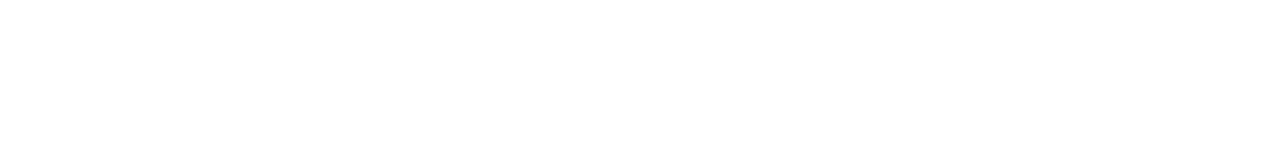
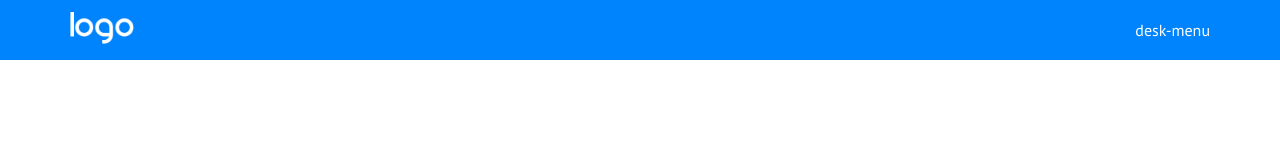
Before and after one commit to franciowel/htmlcss-responsive-layout, a plain HTML site: page index.html in a window 1280 px wide. Drawn offline with Linux system fonts and the light colour scheme.

Commit message:
creato header

```diff
--- a/css/style.css
+++ b/css/style.css
@@ -5,6 +5,71 @@
     box-sizing: border-box;
 }
 
+/* COMMONS */
 body{
     font-family: 'PT Sans', sans-serif;
 }
+
+.mobile-padding{
+    padding: 0 2rem;
+}
+
+.container{
+    max-width: 1140px;
+    margin: 0 auto;
+}
+
+.flexcontainer{
+    display: flex;
+}
+
+/* HEADER */
+header{
+    background-color: #0084fd;
+    height: 60px;
+}
+
+.logo img{
+    width: 80%;
+}
+
+nav{
+    justify-content: space-between;
+    align-items: center;
+
+    height: 100%;
+    color: white;
+}
+
+nav ul{
+    list-style: none;
+}
+
+.burger-menu a{
+    color: inherit;
+    font-size: 22px;
+}
+
+.desk-menu{
+    display: none;
+}
+
+/* DESKTOP RESP */
+@media screen and (min-width:992px) {
+
+    .burger-menu{
+        display: none;
+    }
+
+    .desk-menu{
+        display: block;
+    }
+
+}
+
+/************************
+    (?)MOBILE FIRST-LAYOUT
+        BREAKPOINT:
+        TABLET: 768px
+        DESKTOP:992px
+**************************/
--- a/index.html
+++ b/index.html
@@ -15,6 +15,37 @@
 
 <body>
 
+    <!-- HEADER -->
+    <header class="mobile-padding">
+
+        <nav class="container flexcontainer">
+
+            <div class="logo">
+
+                <img src="img/logo.png" alt="Logo">
+
+            </div>
+
+            <!-- MOBILE & TABLET NAVIGATION MENU -->
+            <div class="burger-menu">
+                <ul>
+                    <li>
+                        <a href="#">
+                            <i class="fa-solid fa-bars"></i>
+                        </a>
+                    </li>
+                </ul>
+            </div>
+
+            <!-- DESKTOP NAVIGATION MENU -->
+            <div class="desk-menu">
+                <ul>
+                    <li>desk-menu</li>
+                </ul>
+            </div>
+
+        </nav>
+    </header>
 </body>
 
 </html>
```
